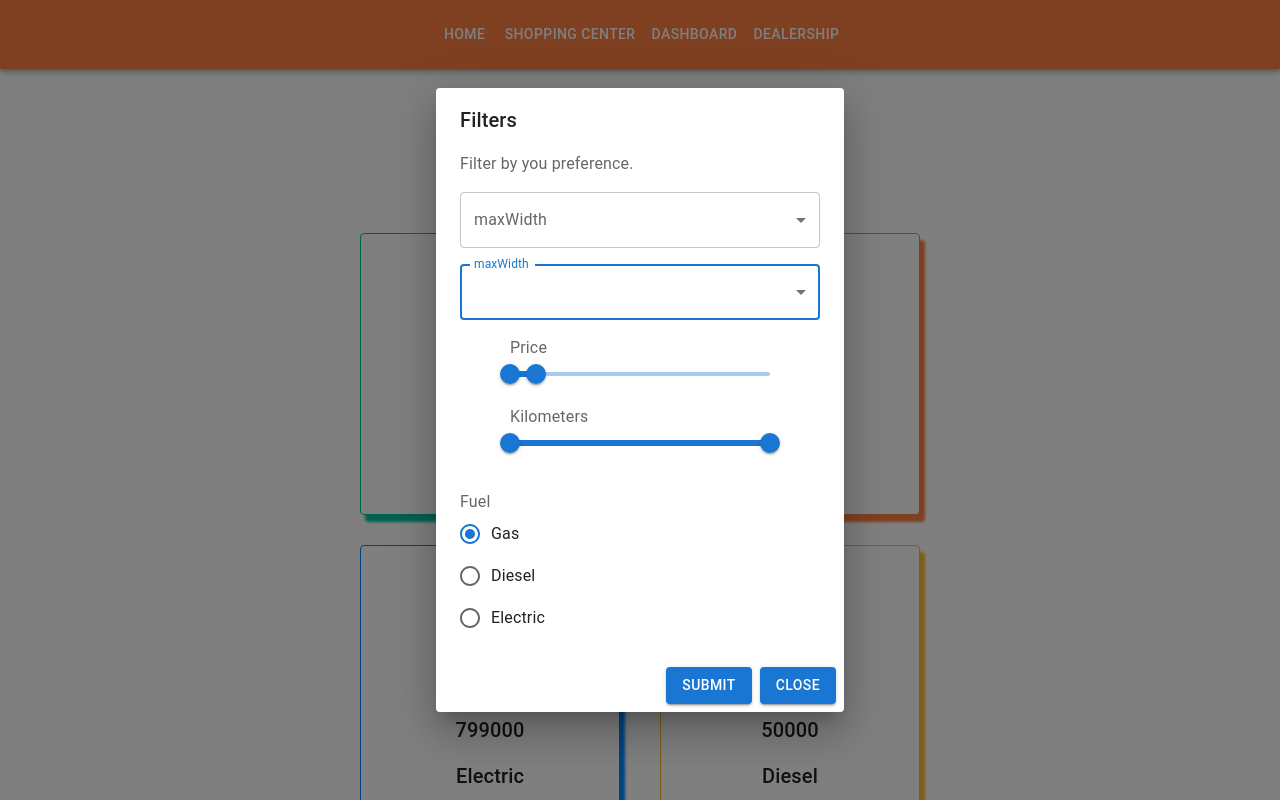
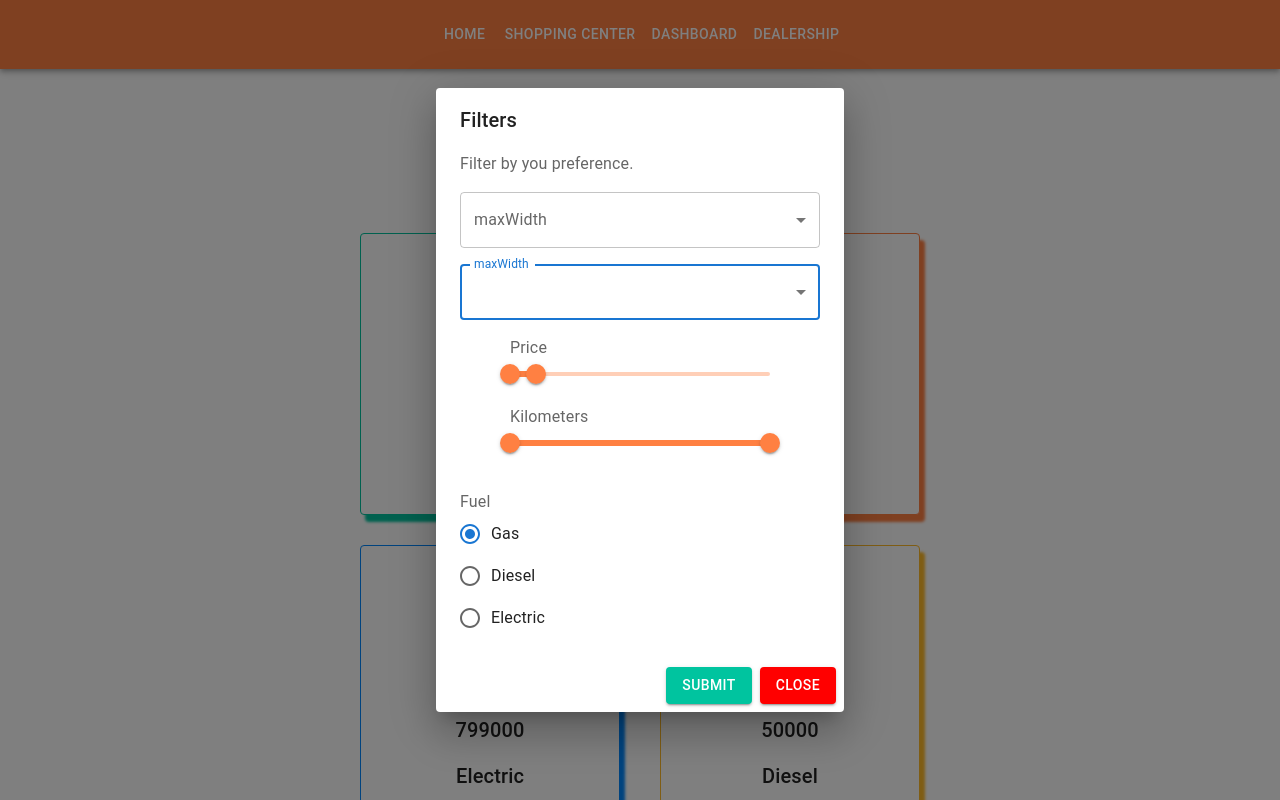
Before and after one commit to Jindra123/school-project, a React (Create React App) app: page /dealership in a window 1280 px wide. Both pictures are taken after a click on the button "OPEN MAX-WIDTH DIALOG". Shown: the top 800 px of the page. Built offline with nearby package versions, Linux system fonts and the light colour scheme.

Commit message:
cosmic changes

```diff
--- a/src/components/filterDealership.jsx
+++ b/src/components/filterDealership.jsx
@@ -13,13 +13,15 @@ import Select from '@mui/material/Select';
 import {FormControlLabel, FormLabel, Radio, RadioGroup, Slider} from "@mui/material";
 import {useState} from "react";
 
-function FilterDealership() {
+function FilterDealership(props) {
     const [open, setOpen] = useState(false);
     const [sliderKilometers, setSliderKilometers] = useState([0, 100000]);
     const [sliderMoney, setSliderMoney] = useState([0, 100000]);
 
     const handleClickOpen = () => {
         setOpen(true);
+        const hello = props.data.filter((data) => data.brand)
+        console.log(hello)
     };
 
     const handleSliderMoneyChange = (event, newValue, activeThumb) => {
@@ -138,6 +140,7 @@ function FilterDealership() {
                                 <FormLabel id="demo-radio-buttons-group-label">Price</FormLabel>
                                 <Slider
                                     getAriaLabel={() => 'Minimum distance'}
+                                    sx={{color: '#FF8042'}}
                                     value={sliderMoney}
                                     min={0}
                                     step={500}
@@ -154,6 +157,7 @@ function FilterDealership() {
                                 <Slider
                                     getAriaLabel={() => 'Minimum distance'}
                                     value={sliderKilometers}
+                                    sx={{color: '#FF8042'}}
                                     min={0}
                                     step={500}
                                     max={100000}
@@ -168,7 +172,6 @@ function FilterDealership() {
                         <FormControl sx={{ mt: 4, minWidth: 260 }}>
                             <FormLabel id="demo-radio-buttons-group-label">Fuel</FormLabel>
                             <RadioGroup
-
                                 defaultValue="gas"
                                 name="radio-buttons-group"
                             >
@@ -180,8 +183,8 @@ function FilterDealership() {
                     </Box>
                 </DialogContent>
                 <DialogActions>
-                    <Button variant="contained" onClick={handleSubmit}>Submit</Button>
-                    <Button variant="contained" onClick={handleClose}>Close</Button>
+                    <Button variant="contained" sx={{backgroundColor: '#00C49F'}} onClick={handleSubmit}>Submit</Button>
+                    <Button variant="contained" sx={{backgroundColor: 'red'}} onClick={handleClose}>Close</Button>
                 </DialogActions>
             </Dialog>
         </React.Fragment>
--- a/src/pages/dealership.jsx
+++ b/src/pages/dealership.jsx
@@ -25,7 +25,7 @@ function Dealership() {
 
     return (
         <Grid sx={grid}>
-            <FilterDealership />
+            <FilterDealership data={carDealershipData}/>
             <Box sx={{display: 'flex', flexWrap: 'wrap', justifyContent: 'center', marginTop: '3%'}}>
                 {carDealershipData.map((info, id) => {
                     return (
```
